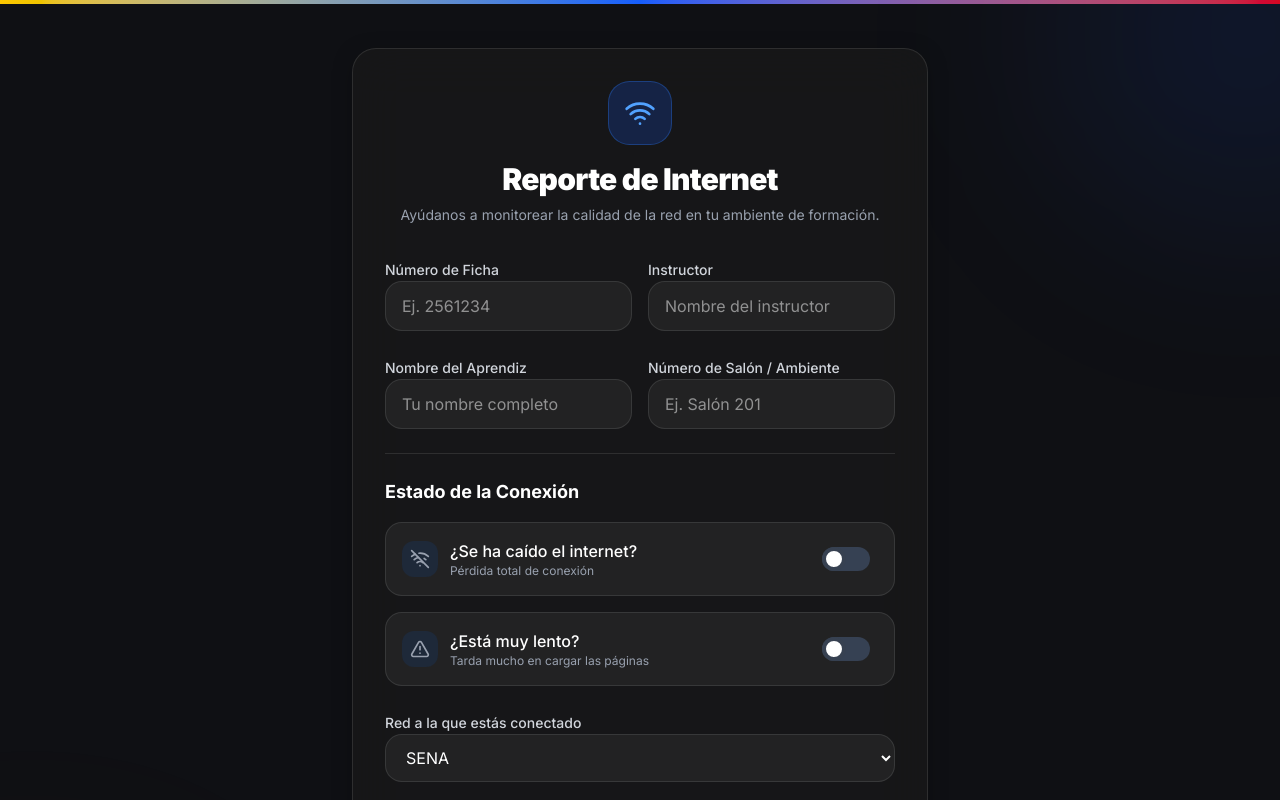
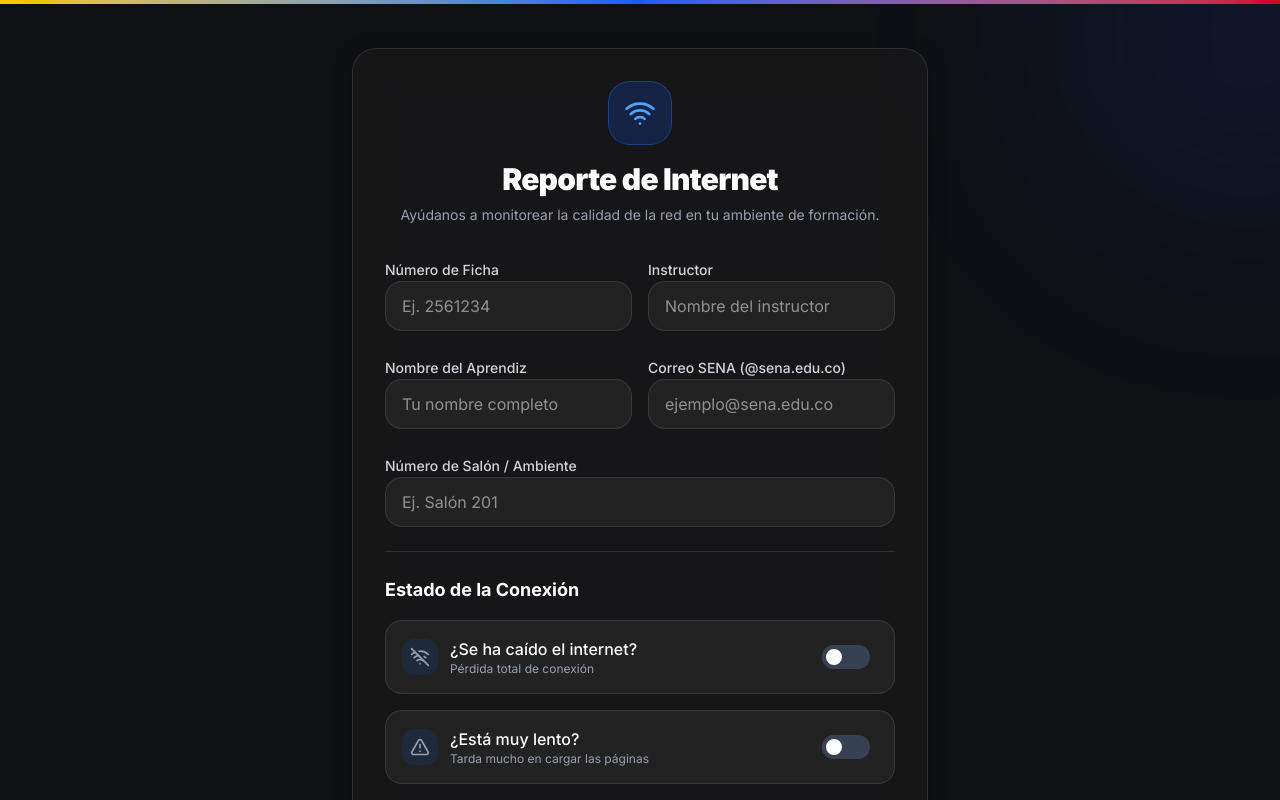
Before and after one commit to brayanxd99/polla-2026, a Next.js app: page / in a window 1280 px wide. Shown: the top 800 px of the page. Built offline with nearby package versions, Linux system fonts and the light colour scheme.

Commit message:
feat: require sena email

```diff
--- a/src/app/api/survey/route.ts
+++ b/src/app/api/survey/route.ts
@@ -5,10 +5,14 @@ export async function POST(req: Request) {
   try {
     const data = await req.json()
 
-    const { ficha, instructor, aprendiz, salon, network, hasDropped, isSlow, novedad } = data
+    const { ficha, instructor, aprendiz, correo, salon, network, hasDropped, isSlow, novedad } = data
 
-    if (!ficha || !instructor || !aprendiz || !salon) {
+    if (!ficha || !instructor || !aprendiz || !correo || !salon) {
       return NextResponse.json({ error: "Faltan datos obligatorios" }, { status: 400 })
+    }
+
+    if (!correo.toLowerCase().endsWith("@sena.edu.co")) {
+      return NextResponse.json({ error: "El correo debe ser @sena.edu.co" }, { status: 400 })
     }
 
     const response = await prisma.surveyResponse.create({
@@ -16,6 +20,7 @@ export async function POST(req: Request) {
         ficha,
         instructor,
         aprendiz,
+        correo,
         salon,
         network,
         hasDropped,
--- a/src/app/dashboard/page.tsx
+++ b/src/app/dashboard/page.tsx
@@ -158,7 +158,7 @@ export default async function DashboardPage({ searchParams }: { searchParams: {
                     <div>
                       <span className="font-bold text-yellow-400 text-sm">Salón: {r.salon}</span>
                       <p className="text-xs text-gray-400">Ficha: {r.ficha} | Inst: {r.instructor}</p>
-                      <p className="text-xs text-blue-400">Red: {r.network}</p>
+                      <p className="text-xs text-blue-400">Red: {r.network} | Correo: {r.correo}</p>
                     </div>
                     <span className="text-xs text-gray-500">
                       {r.createdAt.toLocaleTimeString('es-CO', { hour: '2-digit', minute: '2-digit' })}
@@ -199,6 +199,7 @@ export default async function DashboardPage({ searchParams }: { searchParams: {
               <th className="p-3 border border-white/10 font-medium">Red</th>
               <th className="p-3 border border-white/10 font-medium">Instructor</th>
               <th className="p-3 border border-white/10 font-medium">Aprendiz</th>
+              <th className="p-3 border border-white/10 font-medium">Correo</th>
               <th className="p-3 border border-white/10 font-medium">Novedad</th>
             </tr>
           </thead>
@@ -213,6 +214,7 @@ export default async function DashboardPage({ searchParams }: { searchParams: {
                 <td className="p-3 border border-white/5 text-blue-400">{r.network}</td>
                 <td className="p-3 border border-white/5">{r.instructor}</td>
                 <td className="p-3 border border-white/5">{r.aprendiz}</td>
+                <td className="p-3 border border-white/5 text-gray-400">{r.correo}</td>
                 <td className="p-3 border border-white/5 text-gray-400 italic">
                   {[r.hasDropped ? 'CAÍDA' : '', r.isSlow ? 'LENTO' : '', r.novedad].filter(Boolean).join(' | ') || 'Sin novedad (OK)'}
                 </td>
--- a/src/app/page.tsx
+++ b/src/app/page.tsx
@@ -13,15 +13,24 @@ export default function Home() {
     ficha: '',
     instructor: '',
     aprendiz: '',
+    correo: '',
     salon: '',
     network: 'SENA', // Default network
     hasDropped: false,
     isSlow: false,
     novedad: ''
   })
+  const [errorMsg, setErrorMsg] = useState('')
 
   const handleSubmit = async (e: React.FormEvent) => {
     e.preventDefault()
+    setErrorMsg('')
+
+    if (!formData.correo.toLowerCase().endsWith('@sena.edu.co')) {
+      setErrorMsg('El correo debe tener el dominio @sena.edu.co')
+      return
+    }
+
     setIsSubmitting(true)
 
     try {
@@ -37,6 +46,7 @@ export default function Home() {
           ficha: '',
           instructor: '',
           aprendiz: '',
+          correo: '',
           salon: '',
           network: 'SENA',
           hasDropped: false,
@@ -126,16 +136,28 @@ export default function Home() {
                 />
               </div>
               <div className="space-y-2">
-                <label className="text-sm font-medium text-gray-300">Número de Salón / Ambiente</label>
+                <label className="text-sm font-medium text-gray-300">Correo SENA (@sena.edu.co)</label>
                 <input
                   required
-                  type="text"
+                  type="email"
                   className="w-full bg-white/5 border border-white/10 rounded-xl px-4 py-3 text-white focus:outline-none focus:ring-2 focus:ring-yellow-400 focus:border-transparent transition-all"
-                  placeholder="Ej. Salón 201"
-                  value={formData.salon}
-                  onChange={e => setFormData({...formData, salon: e.target.value})}
+                  placeholder="ejemplo@sena.edu.co"
+                  value={formData.correo}
+                  onChange={e => setFormData({...formData, correo: e.target.value})}
                 />
               </div>
+            </div>
+
+            <div className="space-y-2">
+              <label className="text-sm font-medium text-gray-300">Número de Salón / Ambiente</label>
+              <input
+                required
+                type="text"
+                className="w-full bg-white/5 border border-white/10 rounded-xl px-4 py-3 text-white focus:outline-none focus:ring-2 focus:ring-yellow-400 focus:border-transparent transition-all"
+                placeholder="Ej. Salón 201"
+                value={formData.salon}
+                onChange={e => setFormData({...formData, salon: e.target.value})}
+              />
             </div>
 
             <hr className="border-white/10" />
@@ -199,6 +221,12 @@ export default function Home() {
               />
             </div>
 
+            {errorMsg && (
+              <div className="bg-red-500/10 border border-red-500/20 text-red-400 p-3 rounded-xl text-sm text-center">
+                {errorMsg}
+              </div>
+            )}
+
             <button
               type="submit"
               disabled={isSubmitting}
```
Also changed, not shown: 1 other file (tests, documents, lock files or other folders).
